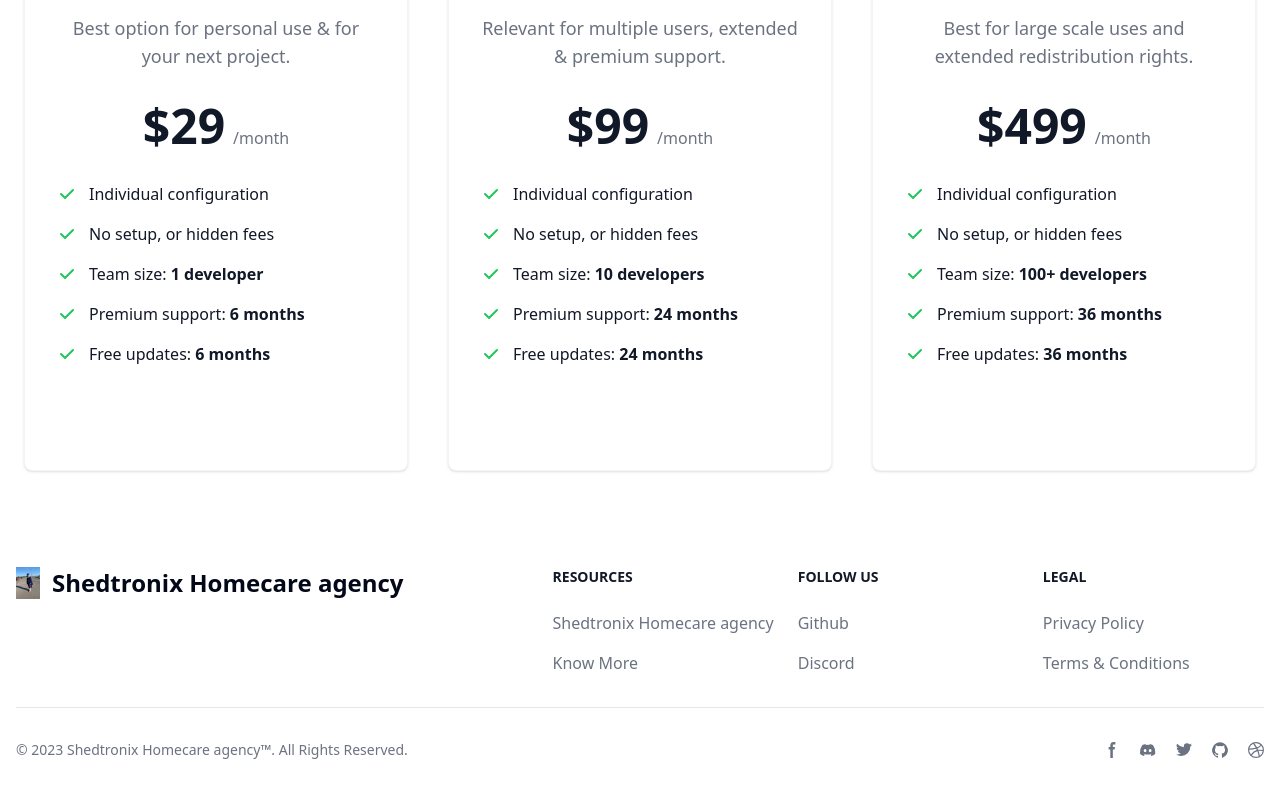
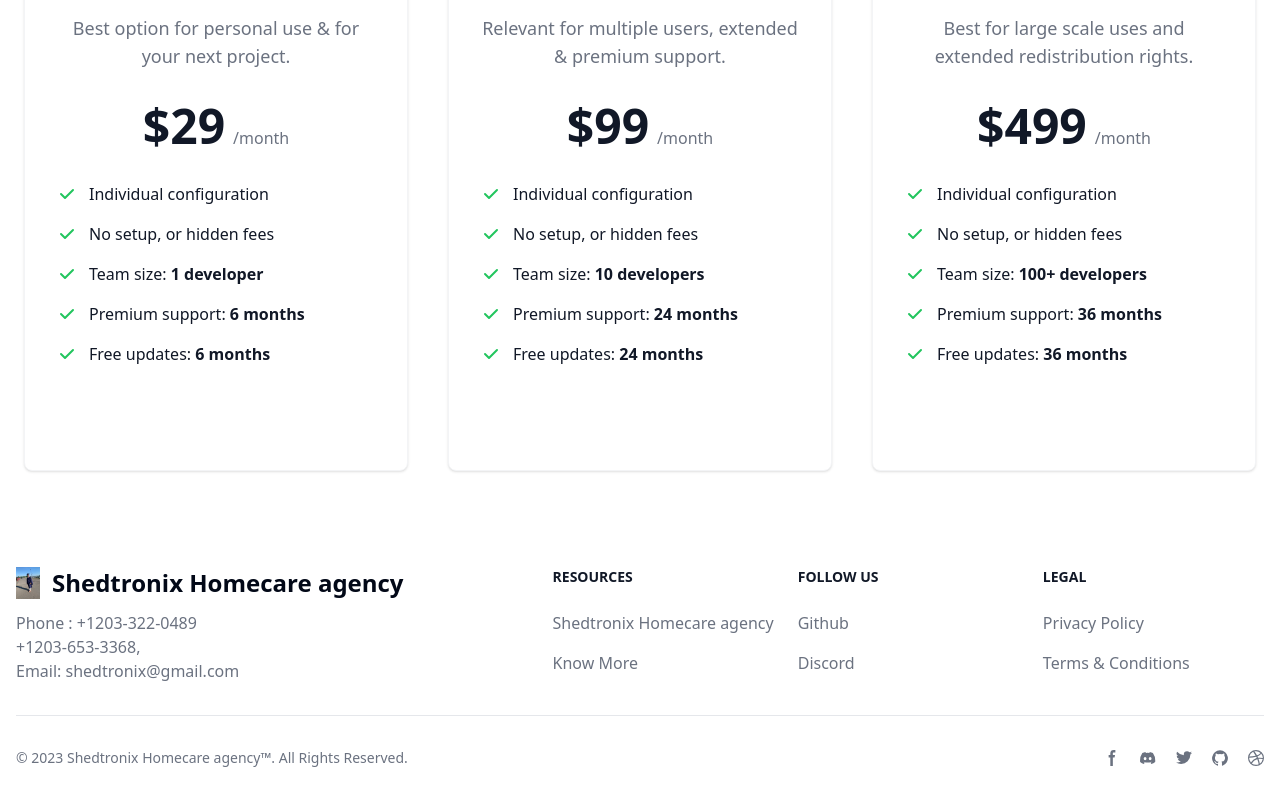
Before and after one commit to Manishsingh8135/Job-Portal, a Next.js app: page / in a window 1280 px wide. Shown: the part 3419-4219 px from the top of the page. Built offline with nearby package versions, Linux system fonts and the light colour scheme.

Commit message:
Changes in contact

```diff
--- a/components/footernew.tsx
+++ b/components/footernew.tsx
@@ -16,6 +16,13 @@ export default function Footer() {
                                 Shedtronix Homecare agency
                                 </span>
                             </a>
+
+                            <div className=" dark:text-gray-400 text-l mt-3 text-gray-500">
+                                        Phone : +1203-322-0489<br />
+                                        +1203-653-3368, <br/>
+                                        Email: shedtronix@gmail.com
+
+                            </div>
                         </div>
                         <div className="grid grid-cols-2 gap-8 sm:gap-6 sm:grid-cols-3">
                             <div>
```
